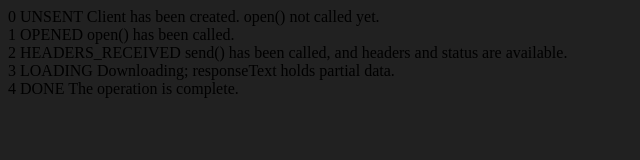
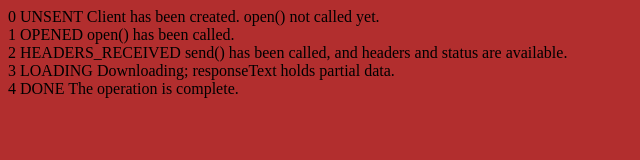
Before and after one commit to sum1t-here/Javascript, a plain HTML site: page 09-advance/01-apiRequest.html in a window 1280 px wide. Shown: the whole page, without its empty margins (0-640 px from the left). Drawn offline with Linux system fonts and the light colour scheme; no server answers.

Commit message:
changed bg color

```diff
--- a/09-advance/01-apiRequest.html
+++ b/09-advance/01-apiRequest.html
@@ -5,7 +5,7 @@
     <meta name="viewport" content="width=device-width, initial-scale=1.0" />
     <title>Document</title>
   </head>
-  <body style="background-color: #212121">
+  <body style="background-color: #b22e2e">
     0 UNSENT Client has been created. open() not called yet.
     <br />
     1 OPENED open() has been called.
```
